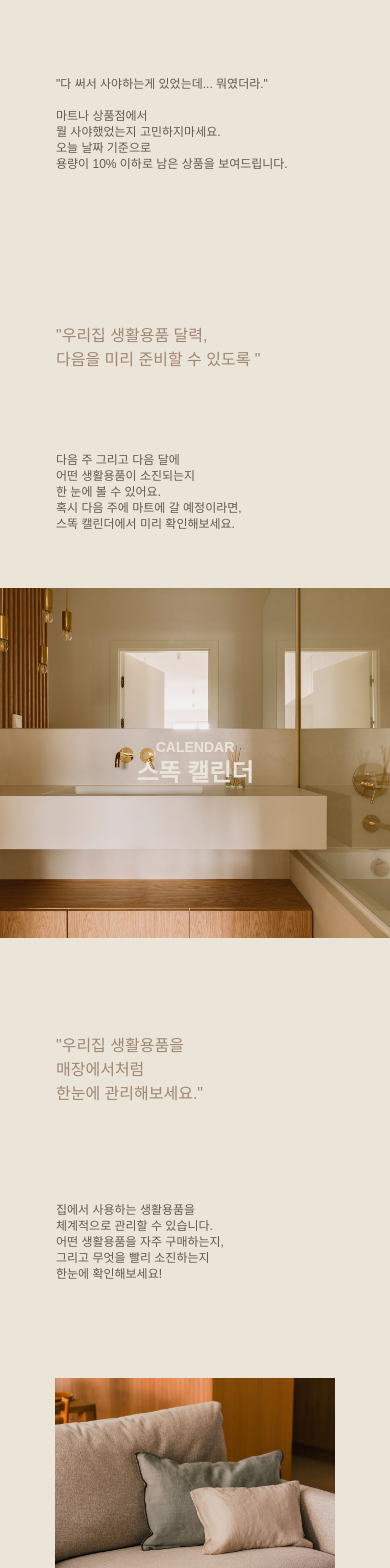
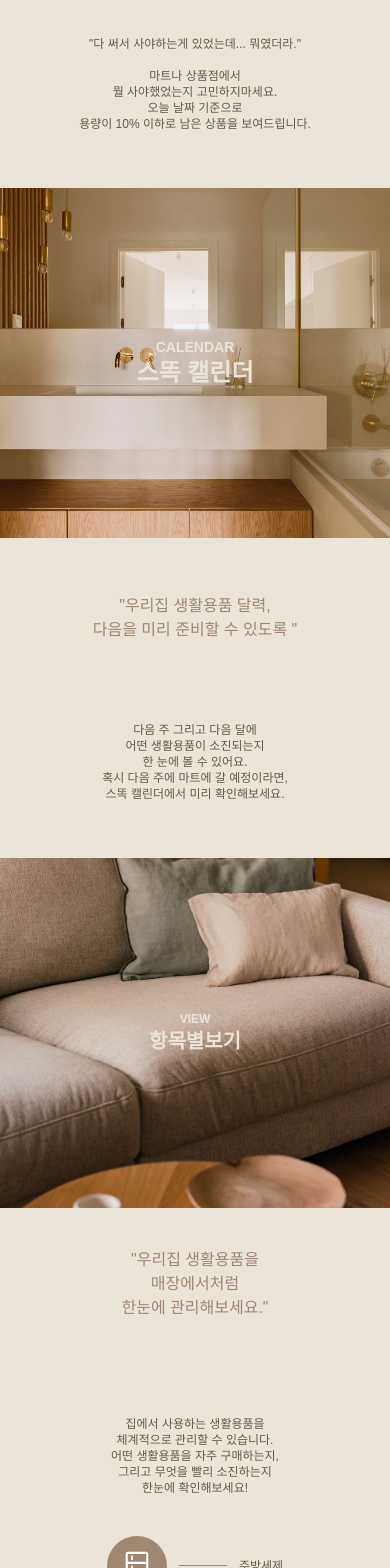
Before and after one commit to Team-Sttock/FE, a Next.js app: page / in a window 390 px wide. Shown: the part 1107-2675 px from the top of the page. Built offline with nearby package versions, Linux system fonts and the light colour scheme; a web font is replaced by a local one.

Commit message:
featue: 메인페이지 모바일 뷰 디자인 수정 사항 반영

```diff
--- a/pages/index.tsx
+++ b/pages/index.tsx
@@ -55,8 +55,8 @@ export default function Home() {
             </div>
           </div>
           <div className="w-full md:w-1/2 p-10 flex-col justify-between">
-            <div className="p-4">
-              <h1 className="mb-20 md:mb-60 mt-10 font-hahmlet text-md sm:text-xl lg:text-3xl text-light-brown font-extralight">
+            <div className="p-4 text-center md:text-left">
+              <h1 className="mb-20 md:mb-60 md:mt-10 font-hahmlet text-md sm:text-xl lg:text-3xl text-light-brown font-extralight">
                 &quot;거의 다 사용한 <br />
                 생활용품이 무엇이었는지
                 <br /> 스똑이 보여드려요.&quot;
@@ -77,37 +77,37 @@ export default function Home() {
       {/* 메인 3 - 스똑 캘린더 */}
       <section>
         <div className="flex flex-wrap bg-beige">
-          <div className="w-full md:w-1/2 p-10 flex-col justify-between">
-            <div className="p-4">
-              <h1 className="mb-20 md:mb-60 mt-10 font-hahmlet text-md sm:text-xl lg:text-3xl text-light-brown font-extralight">
-                &quot;우리집 생활용품 달력, <br />
-                다음을 미리 준비할 수 있도록 &quot;
-              </h1>
-
-              <p className="  font-nexon text-xs sm:text-lg lg:text-xl text-dark-brown font-thin">
-                다음 주 그리고 다음 달에 <br />
-                어떤 생활용품이 소진되는지
-                <br />
-                한 눈에 볼 수 있어요.
-                <br />
-                혹시 다음 주에 마트에 갈 예정이라면, <br />
-                스똑 캘린더에서 미리 확인해보세요.
-              </p>
-            </div>
-          </div>
-          <div className="relative w-full md:w-1/2">
+          <div className="md:order-2 w-full md:w-1/2 relative">
             <img
               src="/main/main-img-3.png"
               alt="main-img-3"
-              className="h-[350px] w-full md:h-screen lg:w-screen  object-cover object-center"
+              className="h-[350px] w-full md:h-screen lg:w-screen object-cover object-center"
             />
             <div className="absolute flex flex-col items-center justify-center text-center top-1/2 left-1/2 transform -translate-x-1/2 -translate-y-1/2">
               <h2 className="whitespace-nowrap font-kimjungchul font-bold text-sm md:text-lg text-beige uppercase">
                 calendar
               </h2>
-              <h1 className="whitespace-nowrap font-kimjungchul font-bold text-2xl md:text-4xl  text-beige">
+              <h1 className="whitespace-nowrap font-kimjungchul font-bold text-2xl md:text-4xl text-beige">
                 스똑 캘린더
               </h1>
+            </div>
+          </div>
+          <div className="md:order-1 w-full md:w-1/2 p-10 flex-col justify-between">
+            <div className="p-4 text-center md:text-left">
+              <h1 className="mb-20 md:mb-60 md:mt-10 font-hahmlet text-md sm:text-xl lg:text-3xl text-light-brown font-extralight">
+                &quot;우리집 생활용품 달력, <br />
+                다음을 미리 준비할 수 있도록 &quot;
+              </h1>
+              <p className="font-nexon text-xs sm:text-lg lg:text-xl text-dark-brown font-thin ">
+                다음 주 그리고 다음 달에
+                <br />
+                어떤 생활용품이 소진되는지
+                <br />한 눈에 볼 수 있어요.
+                <br />
+                혹시 다음 주에 마트에 갈 예정이라면,
+                <br />
+                스똑 캘린더에서 미리 확인해보세요.
+              </p>
             </div>
           </div>
         </div>
@@ -116,27 +116,12 @@ export default function Home() {
       {/* 메인 4 - 항목별 보기 */}
       <section>
         <div className="flex flex-col md:flex-row items-center justify-center bg-beige">
-          <div className="w-full md:w-1/3 p-10 flex flex-col justify-between">
-            <div className="p-4">
-              <p className="mb-24 md:mb-60 mt-10 font-hahmlet text-md sm:text-xl lg:text-3xl text-light-brown font-extralight">
-                &quot;우리집 생활용품을 <br /> 매장에서처럼 <br /> 한눈에
-                관리해보세요.&quot;
-              </p>
-              <p className="font-nexon text-xs sm:text-lg lg:text-xl text-dark-brown font-thin">
-                집에서 사용하는 생활용품을 <br /> 체계적으로 관리할 수 있습니다.{' '}
-                <br />
-                어떤 생활용품을 자주 구매하는지,
-                <br /> 그리고 무엇을 빨리 소진하는지 <br /> 한눈에 확인해보세요!
-              </p>
-            </div>
-          </div>
-
-          <div className="relative w-full md:w-1/3 ">
+          <div className="relative md:order-2 w-full md:w-1/3 ">
             <div className="flex justify-center ">
               <img
                 src="/main/main-img-4.png"
                 alt="main-img-4"
-                className=" h-[500px] lg:h-full object-cover p-10"
+                className=" h-[350px] md:h-screen w-full object-cover md:p-10"
               />
             </div>
             <div className="absolute flex flex-col items-center justify-center text-center top-1/2 left-1/2 transform -translate-x-1/2 -translate-y-1/2">
@@ -148,21 +133,41 @@ export default function Home() {
               </h1>
             </div>
           </div>
-          <div className="w-full p-10 md:w-1/3">
-            <div className="flex flex-col justify-start p-2 pl-6 mt-20 md:mt-60 ">
-              <div className="flex flex-row items-center mb-10">
-                <img src="/main/kitchen_item_icon.svg" alt="주방아이콘" />
-                <hr className=" mx-4 border-t-1 w-1/4 border-light-brown"></hr>
+          <div className="w-full md:w-1/3 md:order-1  flex flex-col justify-between">
+            <div className="p-10 md:pr-2 text-center md:text-left">
+              <p className="mb-24 md:mb-60 md:mt-10 font-hahmlet text-md sm:text-lg lg:text-3xl text-light-brown font-extralight">
+                &quot;우리집 생활용품을 <br /> 매장에서처럼 <br /> 한눈에
+                관리해보세요.&quot;
+              </p>
+              <p className="font-nexon text-xs sm:text-md lg:text-xl text-dark-brown font-thin">
+                집에서 사용하는 생활용품을 <br /> 체계적으로 관리할 수 있습니다.{' '}
+                <br />
+                어떤 생활용품을 자주 구매하는지,
+                <br /> 그리고 무엇을 빨리 소진하는지 <br /> 한눈에 확인해보세요!
+              </p>
+            </div>
+          </div>
+
+          <div className="w-full hp-10 md:order-3 md:w-1/3">
+            <div className="flex flex-col items-center md:justify-center justify-start md:mt-60 ">
+              <div className="flex flex-row items-center pb-4">
+                <img
+                  src="/main/kitchen_item_icon.svg"
+                  alt="주방아이콘"
+                />
+                <hr className="px-6 mx-3 border-t-1 w-1/4 border-light-brown"></hr>
                 <p className="font-nexon text-xs md:text-md font-extralight text-dark-brown">
                   주방세제
                 </p>
               </div>
-              <div className=" w-1/2 h-5  rounded-full shadow-lg bg-ivory">
-                <div className="h-full w-[40%] rounded-full bg-light-brown  "></div>
+              <div className="">
+                <div className="h-4  rounded-full shadow-lg bg-ivory">
+                  <div className="h-full w-[40%] rounded-full bg-light-brown  "></div>
+                </div>
+                <p className=" text-xs md:text-sm mt-4 font-nexon font-light  text-dark-brown">
+                  총 2L 중에 820ml 소진했어요!
+                </p>
               </div>
-              <p className=" text-xs md:text-sm mt-4 font-nexon font-light  text-dark-brown">
-                총 2L 중에 820ml 소진했어요!
-              </p>
             </div>
           </div>
         </div>
@@ -175,7 +180,6 @@ export default function Home() {
           alt="main-img-5"
           className="hidden md:block"
         />
-        {/* md 사이즈 이하 모바일용 사진 보이기 */}
       </section>
 
       <footer className="h-[300px] bg-beige">푸터</footer>
```
